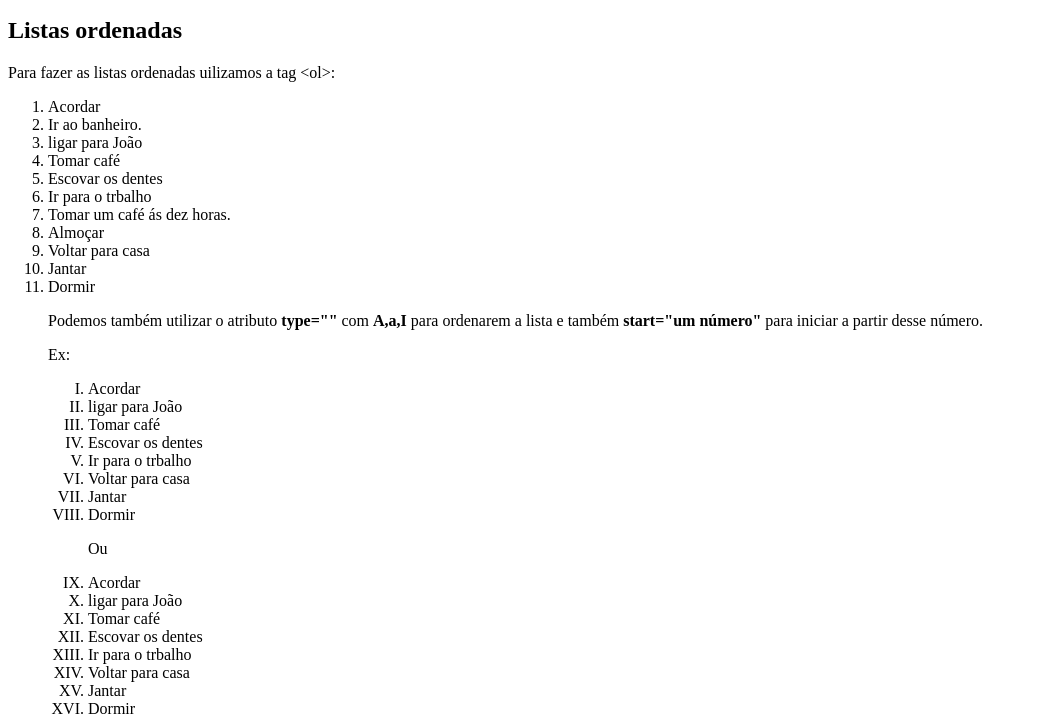
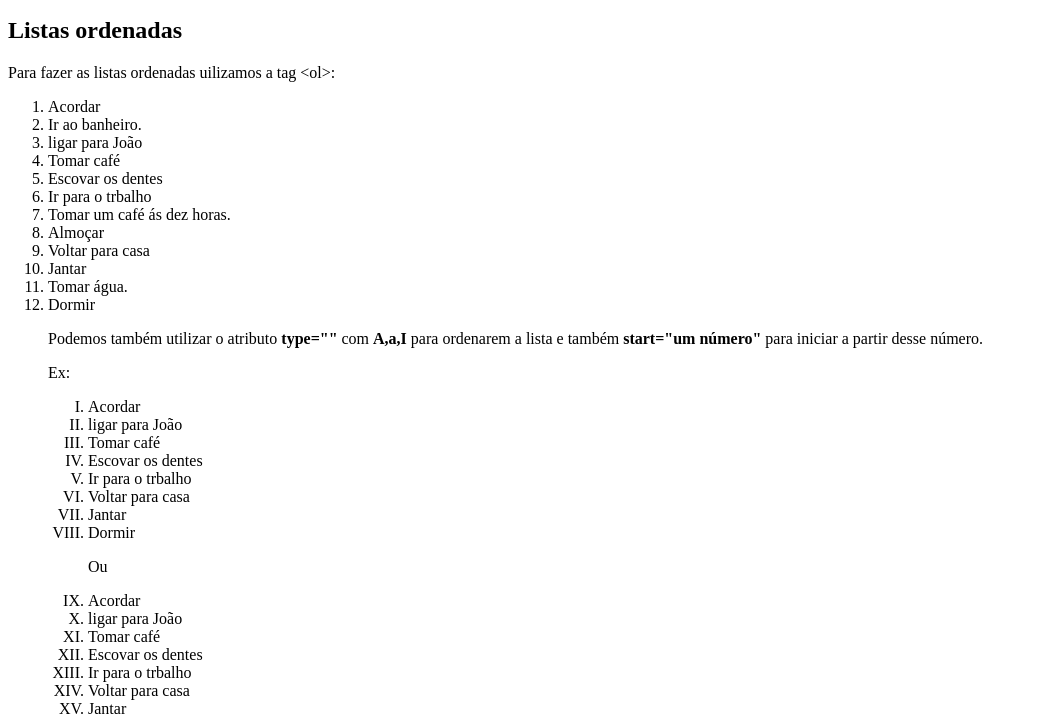
Before and after one commit to NalbertoRios/Listas-No-HTML, a plain HTML site: page index.html in a window 1280 px wide. Shown: the part 101-816 px from the top of the page, without its empty margins (0-1037 px from the left). Drawn offline with Linux system fonts and the light colour scheme.

Commit message:
Ação tomar água.
Adicionei uma nova ação para tomar água.

```diff
--- a/index.html
+++ b/index.html
@@ -20,6 +20,7 @@
         <li>Almoçar</li>
        <li>Voltar para casa</li>
        <li>Jantar </li>
+        <li>Tomar água.</li>
        <li>Dormir</li>
        <p>Podemos também utilizar o atributo <strong>type=""</strong> com <strong>A,a,I</strong> para ordenarem a lista e também <strong>start="um número"</strong> para iniciar a partir desse número.
     </p>
```
